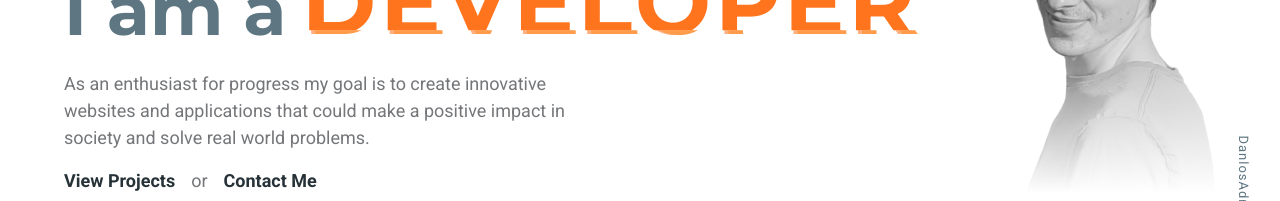
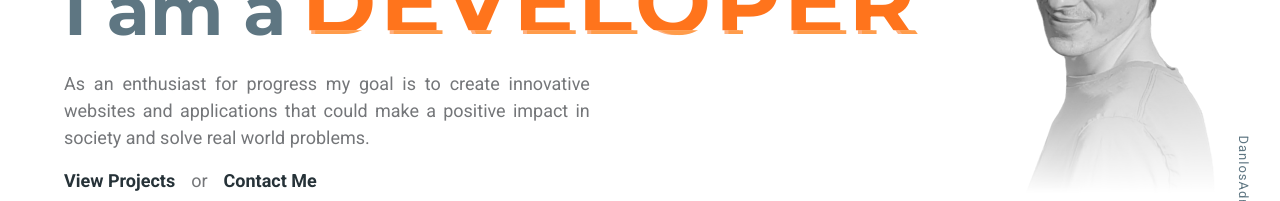
Before and after one commit to AdrianDanlos/portfolio, a Vue app: page / in a window 1280 px wide. Shown: the part 369-570 px from the top of the page. Built offline with nearby package versions, Linux system fonts and the light colour scheme; a web font is replaced by a local one; what vue-animejs would draw is missing.

Commit message:
justify intro text

```diff
--- a/src/components/intro/Intro.vue
+++ b/src/components/intro/Intro.vue
@@ -11,7 +11,7 @@
               <glitch></glitch>
             </div>
             <p
-              class="intro-long-text mt-0 mt-lg-4"
+              class="intro-long-text mt-0 mt-lg-4 text-justify"
             >As an enthusiast for progress my goal is to create innovative websites and applications that could make a positive impact in society and solve real world problems.</p>
             <p class="call-to-action d-flex justify-center d-sm-block">
               <a
```
